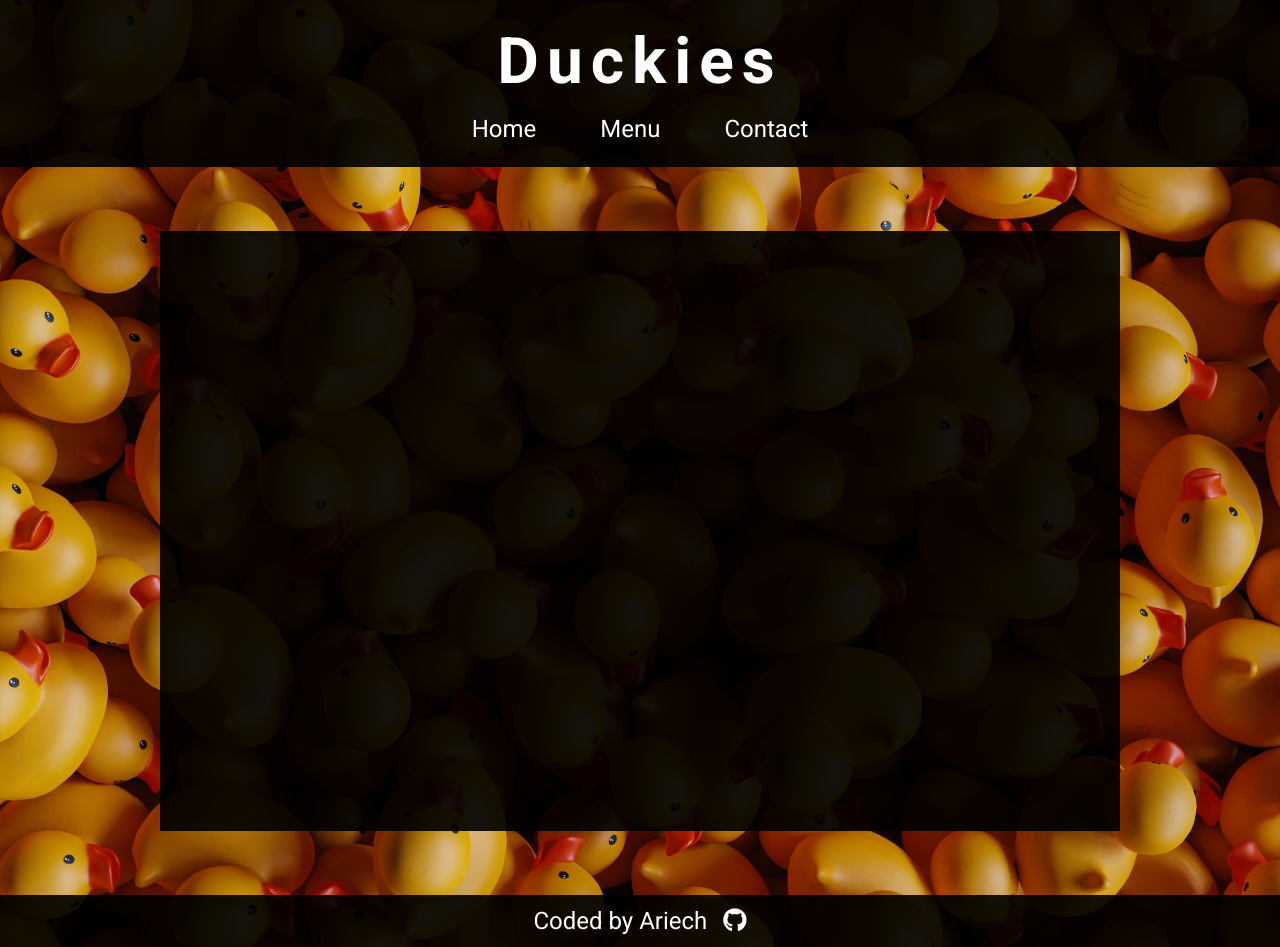
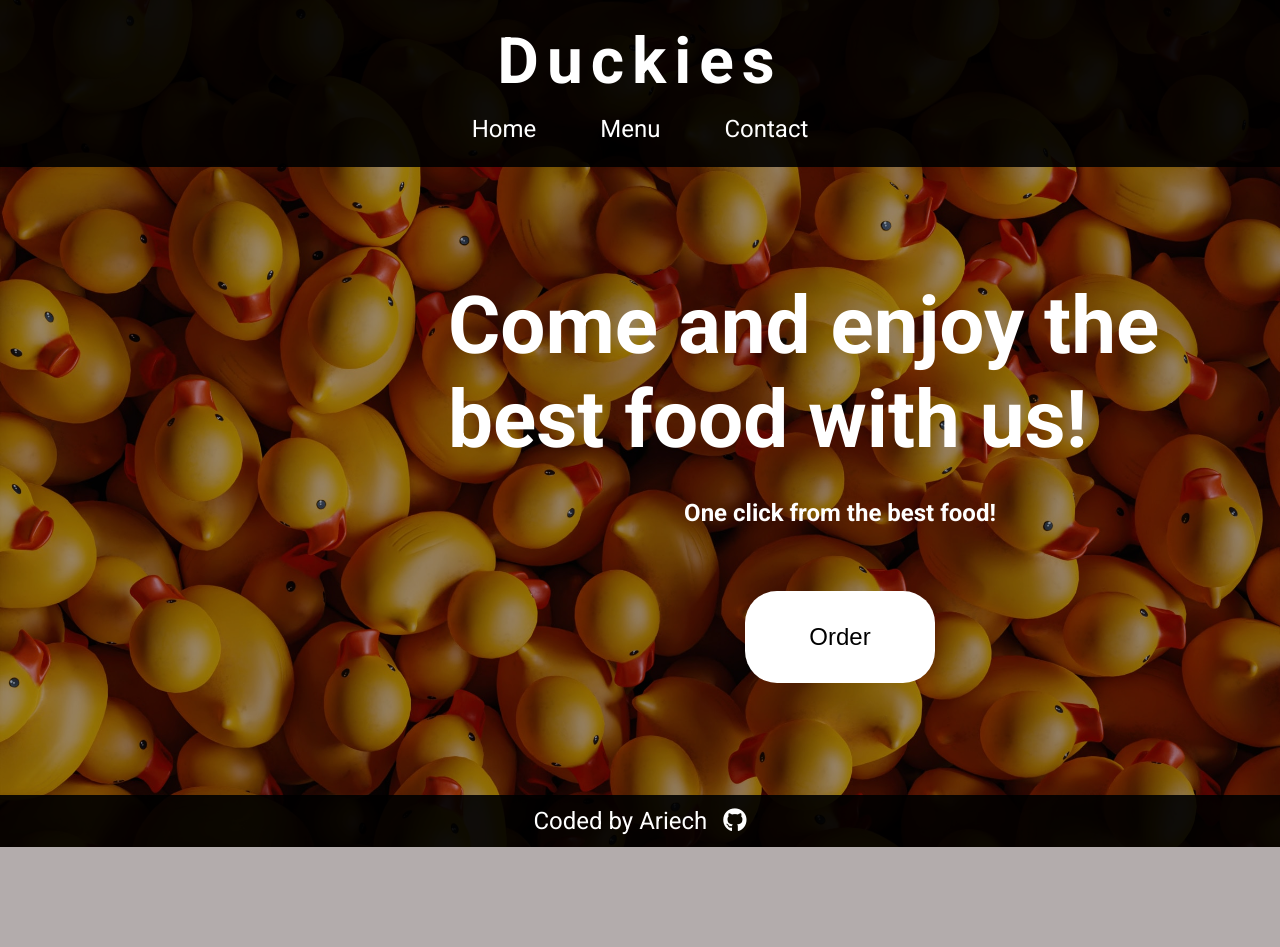
Before and after one commit to Ariech/odin-restaurant-page, a website with bundled scripts: page dist/index.html in a window 1280 px wide. After the commit the page ends 847 px from the top, so only its background shows below. Built offline with nearby package versions, Linux system fonts and the light colour scheme.

Commit message:
Create home layout and styles

```diff
--- a/src/modules/home.js
+++ b/src/modules/home.js
@@ -1,6 +1,31 @@
 function createHome() {
   const home = document.createElement("div");
   home.classList.add("home");
+
+  const hero = document.createElement("div");
+  hero.classList.add("home-hero");
+
+  const h2 = document.createElement("h2");
+  h2.textContent = "Come and enjoy the best food with us!";
+  h2.classList.add("home-h2");
+
+  const h3 = document.createElement("h3");
+  h3.textContent = "One click from the best food!";
+  h3.classList.add("home-h3");
+
+  const orderButtonWrapper = document.createElement("div");
+  orderButtonWrapper.classList.add("order-button-wrapper");
+
+  const orderButton = document.createElement("button");
+  orderButton.textContent = "Order";
+  orderButton.classList.add("order-button");
+
+  hero.appendChild(h2);
+  hero.appendChild(h3);
+  orderButtonWrapper.appendChild(orderButton);
+
+  home.appendChild(hero);
+  home.appendChild(orderButtonWrapper);
 
   return home;
 }
--- a/src/styles.css
+++ b/src/styles.css
@@ -2,6 +2,7 @@
 
 :root {
   --background-dark: rgba(0, 0, 0, 0.9);
+  --background-light: rgba(0, 0, 0, 0.3);
 }
 
 * {
@@ -26,6 +27,7 @@ body {
   min-height: 100dvh;
   display: flex;
   flex-direction: column;
+  background-color: var(--background-light);
 }
 
 .header {
@@ -47,25 +49,70 @@ body {
   font-size: 1.5rem;
   flex-wrap: wrap;
   justify-content: center;
+  gap: 2rem;
 }
 
 .nav-item {
   list-style: none;
-  padding: 1rem 2rem 0;
+  padding: 1rem 1rem 0;
+  cursor: pointer;
+}
+
+.nav-item:hover {
+  border-bottom: 2px solid white;
+  margin-bottom: -2px;
 }
 
 .main {
   display: flex;
-  justify-content: center;
   align-items: center;
+  margin: 3rem;
   flex: 1;
 }
 
 .home {
-  margin: 4rem 0;
-  width: 960px;
-  height: 600px;
-  background-color: var(--background-dark);
+  display: flex;
+  flex-direction: column;
+  max-width: 960px;
+  margin: 4rem 0 4rem 25rem;
+}
+
+.home-hero {
+  display: flex;
+  flex-direction: column;
+  justify-content: center;
+  gap: 2rem;
+  margin-bottom: 4rem;
+}
+
+.home-h2 {
+  font-size: 5rem;
+}
+
+.home-h3 {
+  align-self: center;
+  font-size: 1.5rem;
+}
+
+.order-button-wrapper {
+  display: flex;
+  align-items: center;
+  justify-content: center;
+}
+
+.order-button {
+  padding: 2rem 4rem;
+  font-size: 1.5rem;
+  background-color: white;
+  border: none;
+  color: black;
+  border-radius: 2rem;
+  cursor: pointer;
+}
+
+.order-button:hover {
+  background-color: black;
+  color: white;
 }
 
 .footer {
```
Also changed, not shown: dist/main.js.
